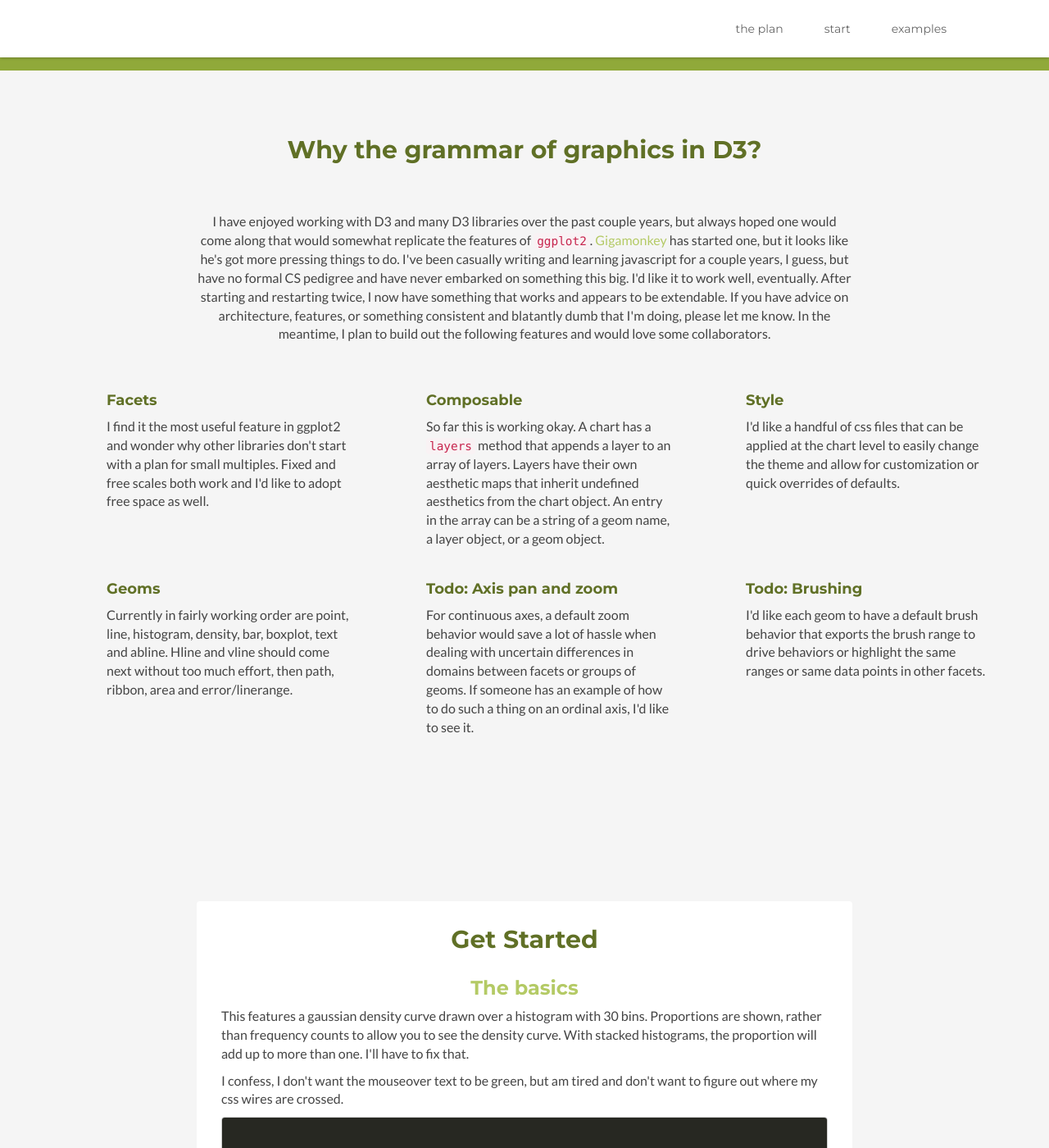
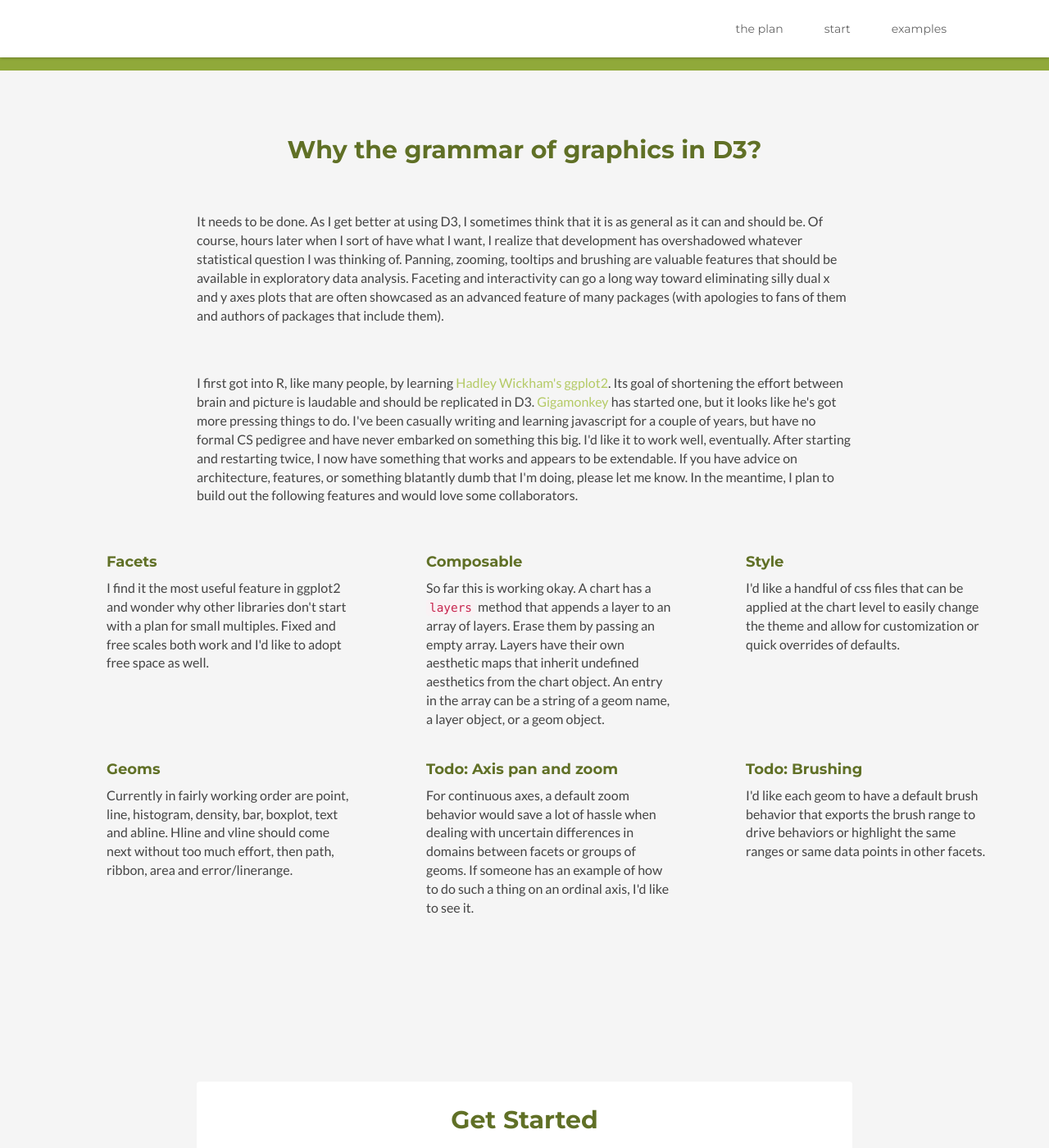
Before and after one commit to bjameshunter/ggd3, a Jekyll site: the page index.html, which Jekyll copies as it is, in a window 1280 px wide and 1400 px high, scrolled down 486 px. Shown: the whole window at 82% size. Built offline with Jekyll 4.4.1, drawn with Linux system fonts in a browser that asks for light colours; comment, search, counter and statistics services are not loaded; some of the changed text lies outside the part shown; grey boxes are pictures that could not be loaded.

Commit message:
copyediting

```diff
--- a/index.html
+++ b/index.html
@@ -101,31 +101,25 @@
     <section id="plan" class="about section">
         <div class="container">
             <h2 class="title text-center">Why the grammar of graphics in D3?</h2>
-            <p class="intro text-center">I have enjoyed working with D3 and many D3 libraries over the past couple years, but always hoped one would come along that would somewhat replicate the features of <code>ggplot2</code>. <a href="https://github.com/gigamonkey/gg">Gigamonkey</a> has started one, but it looks like he's got more pressing things to do. I've been casually writing and learning javascript for a couple years, I guess, but have no formal CS pedigree and have never embarked on something this big. I'd like it to work well, eventually. After starting and restarting twice, I now have something that works and appears to be extendable. If you have advice on architecture, features, or something consistent and blatantly dumb that I'm doing, please let me know. In the meantime, I plan to build out the following features and would love some collaborators.</p>
+            <p class="intro">It needs to be done. As I get better at using D3, I sometimes think that it is as general as it can and should be. Of course, hours later when I sort of have what I want, I realize that development has overshadowed whatever statistical question I was thinking of.  Panning, zooming, tooltips and brushing are valuable features that should be available in exploratory data analysis. Faceting and interactivity can go a long way toward eliminating silly dual x and y axes plots that are often showcased as an advanced feature of many packages (with apologies to fans of them and authors of packages that include them). </p>
+
+            <p class="intro">I first got into R, like many people, by learning <a href="https://github.com/hadley">Hadley Wickham's</a> <a href="http://ggplot2.org/">ggplot2</a>. Its goal of shortening the effort between brain and picture is laudable and should be replicated in D3. <a href="https://github.com/gigamonkey/gg">Gigamonkey</a> has started one, but it looks like he's got more pressing things to do. I've been casually writing and learning javascript for a couple of years, but have no formal CS pedigree and have never embarked on something this big. I'd like it to work well, eventually. After starting and restarting twice, I now have something that works and appears to be extendable. If you have advice on architecture, features, or something blatantly dumb that I'm doing, please let me know. In the meantime, I plan to build out the following features and would love some collaborators.</p>
+
             <div class="row">
                 <div class="item col-md-4 col-sm-6 col-xs-12">
-<!--                     <div class="icon-holder">
-                        <i class="fa fa-heart"></i>
-                    </div>
- -->                    <div class="content">
+                    <div class="content">
                         <h3 class="sub-title">Facets</h3>
                         <p>I find it the most useful feature in ggplot2 and wonder why other libraries don't start with a plan for small multiples. Fixed and free scales both work and I'd like to adopt free space as well.</p>
                     </div><!--//content-->
                 </div><!--//item-->
                 <div class="item col-md-4 col-sm-6 col-xs-12">
-<!--                     <div class="icon-holder">
-                        <i class="fa fa-clock-o"></i>
-                    </div>
- -->                    <div class="content">
+                    <div class="content">
                         <h3 class="sub-title">Composable</h3>
-                        <p>So far this is working okay. A chart has a <code>layers</code> method that appends a layer to an array of layers. Layers have their own aesthetic maps that inherit undefined aesthetics from the chart object. An entry in the array can be a string of a geom name, a layer object, or a geom object.</p>
+                        <p>So far this is working okay. A chart has a <code>layers</code> method that appends a layer to an array of layers. Erase them by passing an empty array. Layers have their own aesthetic maps that inherit undefined aesthetics from the chart object. An entry in the array can be a string of a geom name, a layer object, or a geom object.</p>
                     </div><!--//content-->
                 </div><!--//item-->
                 <div class="item col-md-4 col-sm-6 col-xs-12">
-<!--                     <div class="icon-holder">
-                        <i class="fa fa-crosshairs"></i>
-                    </div>
- -->                    <div class="content">
+                    <div class="content">
                         <h3 class="sub-title">Style</h3>
                         <p>I'd like a handful of css files that can be applied at the chart level to easily change the theme and allow for customization or quick overrides of defaults.</p>
                     </div><!--//content-->
@@ -133,28 +127,19 @@
             </div><!--//row-->
             <div class='row'>
                 <div class="item col-md-4 col-sm-6 col-xs-12">
-<!--                     <div class="icon-holder">
-                        <i class="fa fa-tablet"></i>
-                    </div>
- -->                    <div class="content">
+                    <div class="content">
                         <h3 class="sub-title">Geoms</h3>
                         <p>Currently in fairly working order are point, line, histogram, density, bar, boxplot, text and abline. Hline and vline should come next without too much effort, then path, ribbon, area and error/linerange.</p>
                     </div><!--//content-->
                 </div><!--//item-->
                 <div class="item col-md-4 col-sm-6 col-xs-12">
-<!--                     <div class="icon-holder">
-                        <i class="fa fa-code"></i>
-                    </div>
- -->                    <div class="content">
+                    <div class="content">
                         <h3 class="sub-title">Todo: Axis pan and zoom</h3>
                         <p>For continuous axes, a default zoom behavior would save a lot of hassle when dealing with uncertain differences in domains between facets or groups of geoms. If someone has an example of how to do such a thing on an ordinal axis, I'd like to see it. </p>
                     </div><!--//content-->
                 </div><!--//item-->
                 <div class="item col-md-4 col-sm-6 col-xs-12">
-<!--                     <div class="icon-holder">
-                        <i class="fa fa-coffee"></i>
-                    </div>
- -->                    <div class="content">
+                    <div class="content">
                         <h3 class="sub-title">Todo: Brushing</h3>
                         <p>I'd like each geom to have a default brush behavior that exports the brush range to drive behaviors or highlight the same ranges or same data points in other facets. </p>
                     </div><!--//content-->
@@ -170,13 +155,14 @@
             <div class="block">
                 <h3 class="sub-title text-center">The basics</h3>
                 <p>This features a gaussian density curve drawn over a histogram with 30 bins. Proportions are shown, rather than frequency counts to allow you to see the density curve. With stacked histograms, the proportion will add up to more than one. I'll have to fix that. </p>
-                <p>I confess, I don't want the mouseover text to be green, but am tired and don't want to figure out where my css wires are crossed.</p>
+                <p>I confess, I don't want the mouseover text to be green, but I am tired and don't want to figure out where my css wires are crossed.</p>
                 <div class="code-block">
                     <pre><code class="language-javascript">
 gaussian = ggd3.geoms.density().kernel('gaussianKernel');
 proportionHist = ggd3.geoms.histogram().frequency(false);
 irisHistogram = ggd3.plot()
-                // all plots come with a 20px high title bar and 20px wide
+                // all plots come with a 20px high title
+                // bar and 20px wide
                 // y-title if needed. Setting both to zero.
                 .facet({titleSize: [0,0]})
                 .margins({left: 50})
```
